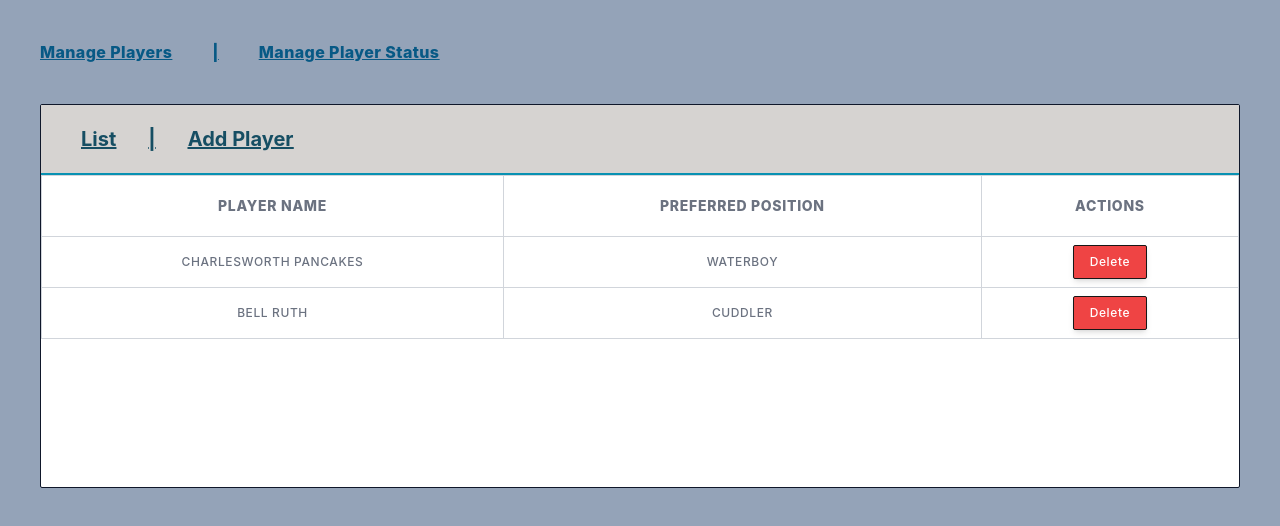
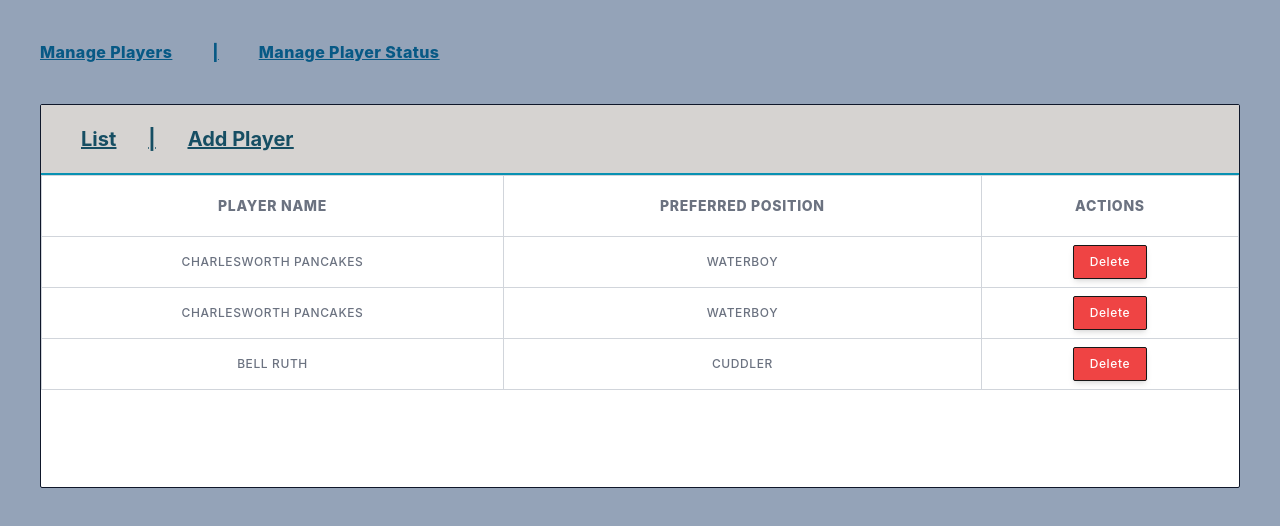
Before and after one commit to cordovalegacy/Team_Manager, a React (Create React App) app in the folder client/: page / in a window 1280 px wide. Shown: the top 526 px of the page. Built offline with nearby package versions, Linux system fonts and the light colour scheme.

Commit message:
Button Bug Fixed by adding random _id to each player in props

```diff
--- a/client/src/components/ButtonSet.js
+++ b/client/src/components/ButtonSet.js
@@ -18,7 +18,7 @@ const ButtonSet = (props) => {
             {
                 onePlayer?.gameOne === "Not Playing" ? <button className="px-4 py-2 text-black bg-white-500 bg-red-500 hover:bg-red-600 rounded-sm shadow-md focus:outline-none border border-neutral-900">Not Playing</button>
                     : <button className="px-4 py-2 text-black bg-white-500 hover:bg-red-600 rounded-sm shadow-md focus:outline-none border border-neutral-900"
-                    onClick={() => setPlayerList([...playerList.filter(player => player.name !== onePlayer.name ), {...onePlayer, gameOne: "Not Playing"}])}>Not Playing</button>
+                    onClick={() => setPlayerList([...playerList.filter(player => player._id !== onePlayer._id ), {...onePlayer, gameOne: "Not Playing"}])}>Not Playing</button>
             }
             {
                 onePlayer?.gameOne === "Undecided" ? <button className="px-4 py-2 text-black bg-white-500 bg-yellow-300 hover:bg-yellow-600 rounded-sm shadow-md focus:outline-none border border-neutral-900">Undecided</button> :
--- a/client/src/components/Main.js
+++ b/client/src/components/Main.js
@@ -9,6 +9,7 @@ const Main = (props) => {
 
     const [playerList, setPlayerList] = useState([
         {
+            _id: Math.floor(Math.random() * 10000),
             name: "Charlesworth Pancakes",
             position: "Waterboy",
             gameOne: "Undecided",
@@ -16,6 +17,15 @@ const Main = (props) => {
             gameThree: "Undecided"
         },
         {
+            _id: Math.floor(Math.random() * 10000),
+            name: "Charlesworth Pancakes",
+            position: "Waterboy",
+            gameOne: "Undecided",
+            gameTwo: "Undecided",
+            gameThree: "Undecided"
+        },
+        {
+            _id: Math.floor(Math.random() * 10000),
             name: "Bell Ruth",
             position: "Cuddler",
             gameOne:"Undecided" ,
```
